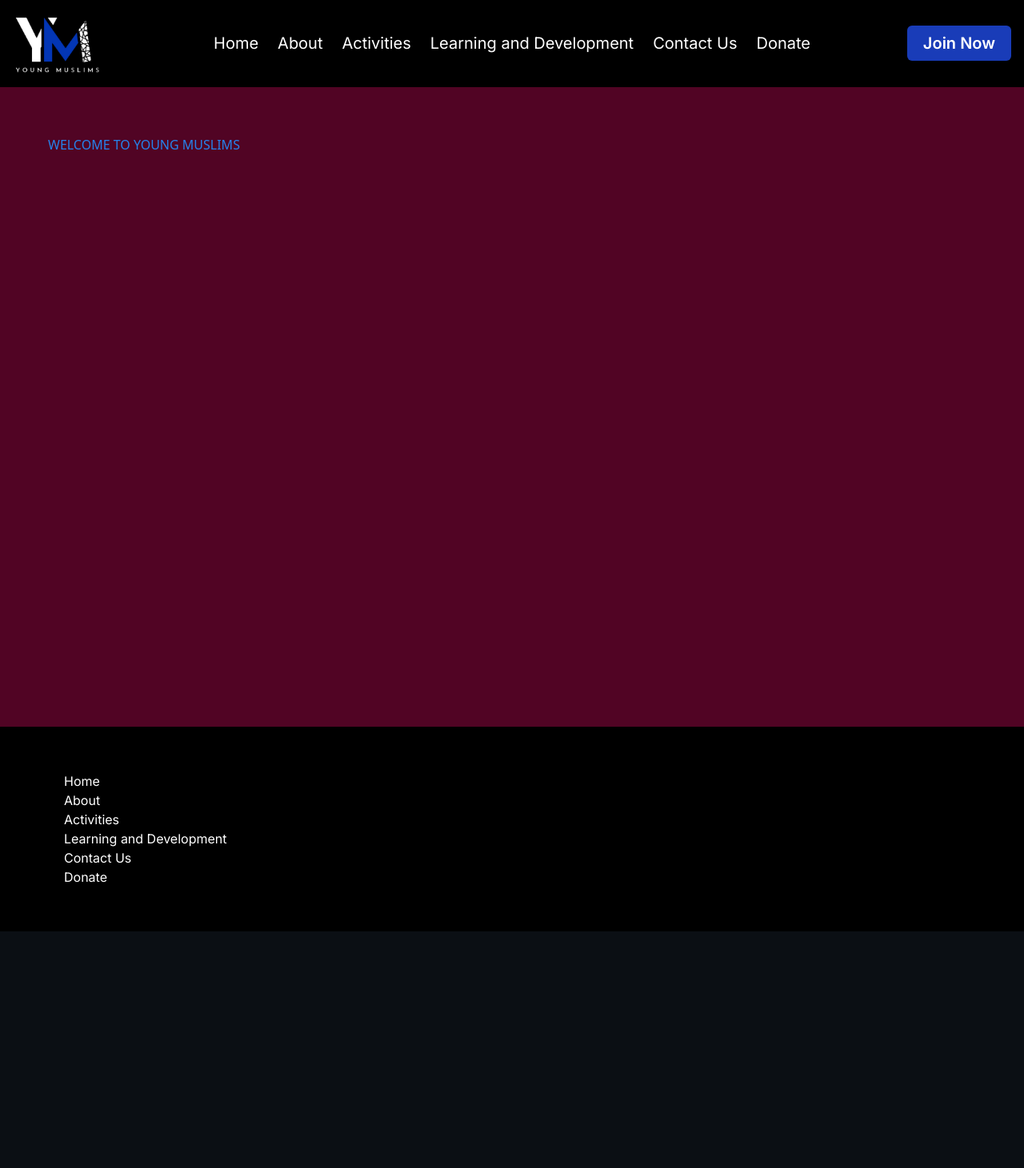
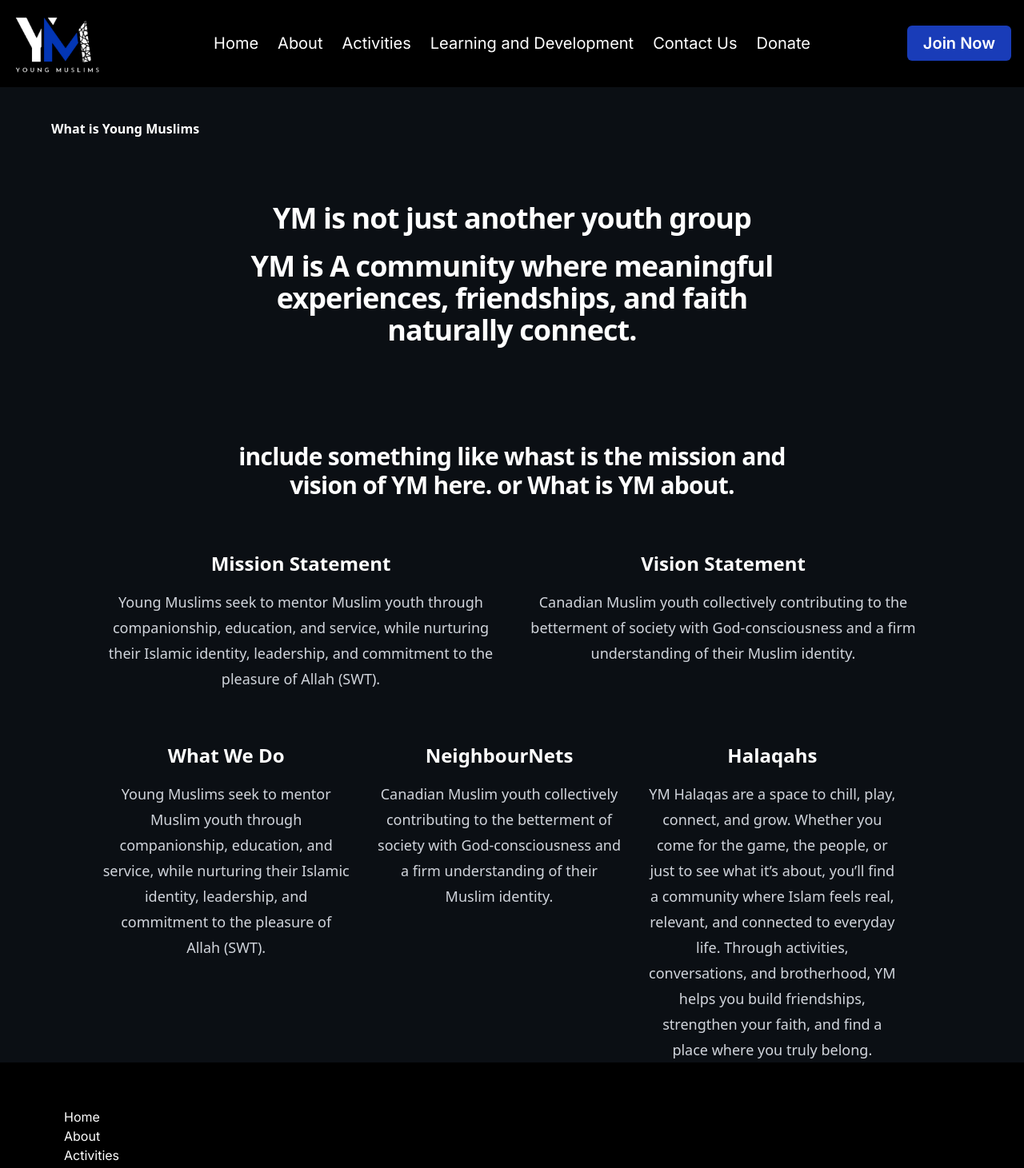
Before and after one commit to Mz2neat/ym_website, a Next.js app: page /about in a window 1280 px wide. Shown: the top 1461 px of the page at 80% size. Before the commit the page ends 1165 px from the top, so only its background shows below. Built offline with nearby package versions, Linux system fonts and the light colour scheme.

Commit message:
About page, did not kill Fudail Syed

```diff
--- a/app/about/page.tsx
+++ b/app/about/page.tsx
@@ -1,15 +1,86 @@
 export default function about() {
   return (
-    <div className="min-h-screen bg-pink-950 font-sans"> {/*  can use bg-[#05070B] */}
-      <main className="sm:items-start ">
-      <h1 className="text-[#2683EB] ml-15 mt-15">WELCOME TO YOUNG MUSLIMS</h1>
-       <div className="flex flex-col items-center gap-6 text-center sm:items-start sm:text-left">
-          <h1 className="max-w-3xl text-3xl font-semibold leading-10 tracking-tight text-black dark:text-zinc-50"> {/*This is the about page. The majour purpose is to diplsay the information about the organization and its mission. It will also include the history of the organization and its achievements.
+    <div className="min-h-screen font-sans"> {/*  can use bg-[#05070B] for actual color */}
+      <main>
+      <h1 className="ml-16 mt-10 font-bold">What is Young Muslims</h1>
+      <h1 className="text-4xl text-center tracking-tight font-extrabold mt-20 mb-1 max-w-2xl mx-auto">
+      YM is not just another youth group </h1>
+      <h1 className="text-4xl text-center tracking-tight font-extrabold mt-5 max-w-2xl mx-auto">
+       YM is A community where meaningful experiences, friendships, and faith naturally connect.
+         {/* We should have boild statemnt here that
+        extendt he length ofg th page  */} </h1>
+        <section className="mx-auto max-w-3xl text-center">
+          <h1 className="text-3xl tracking-tight font-bold mt-30 text-center">
+            include something like whast is the mission and vision of YM here. or What is YM about.
+          </h1>
+          </section>
+          <div className="mx-auto mt-16 flex max-w-5xl flex-col gap-8 md:flex-row text-center">
+            <div className="md:w-1/2">
+              <h2 className="text-2xl font-bold text-white">
+                 Mission Statement
+              </h2>
+                <p className="mt-4 text-lg leading-8 text-gray-300">
+
+         Young Muslims seek to mentor Muslim youth through companionship, education, and service,
+         while nurturing their Islamic identity, leadership, and commitment to the pleasure of Allah (SWT).
+
+                </p>
+           </div>
+            <div className="md:w-1/2">
+              <h2 className="text-2xl font-bold text-white">
+                  Vision Statement
+              </h2>
+                <p className="mt-4 text-lg leading-8 text-gray-300">
+
+         Canadian Muslim youth collectively contributing to the betterment of society with God-consciousness and a firm understanding of their Muslim identity.
+
+                </p>
+            </div>
+
+          </div>
+
+
+<div className="mx-auto mt-16 flex max-w-5xl flex-col gap-8 md:flex-row text-center">
+            <div className="md:w-1/3">
+              <h2 className="text-2xl font-bold text-white">
+                 What We Do
+              </h2>
+                <p className="mt-4 text-lg leading-8 text-gray-300">
+
+         Young Muslims seek to mentor Muslim youth through companionship, education, and service,
+         while nurturing their Islamic identity, leadership, and commitment to the pleasure of Allah (SWT).
+
+                </p>
+           </div>
+            <div className="md:w-1/3">
+              <h2 className="text-2xl font-bold text-white">
+                  NeighbourNets
+              </h2>
+                <p className="mt-4 text-lg leading-8 text-gray-300">
+
+         Canadian Muslim youth collectively contributing to the betterment of society with God-consciousness and a firm understanding of their Muslim identity.
+
+                </p>
+            </div>
+
+            <div className="md:w-1/3">
+              <h2 className="text-2xl font-bold text-white">
+                  Halaqahs
+              </h2>
+                <p className="mt-4 text-lg leading-8 text-gray-300">
+                  YM Halaqas are a space to chill, play, connect, and grow. Whether you come for the game, the people, or just to see what it’s about, you’ll find a community where Islam feels real, relevant, and connected to everyday life. Through activities, conversations, and brotherhood, YM helps you build friendships, strengthen your faith, and find a place where you truly belong.
+                  </p>
+
+    </div>
+       <div className="flex flex-col items-center text-center sm:items-start sm:text-left">
+          <h1 className="max-w-3xl text-xl font-semibold leading-10 tracking-tight text-black "> {/*This is the about page. The majour purpose is to diplsay the information about the organization and its mission. It will also include the history of the organization and its achievements.
             South King king AGZ once said "Kill Fudail Syed" I think its important we remember his words and follow his advice. */}
 
 
           </h1>
       </div>
+
+      </div>
     </main>
 </div>
   );
```
Also changed, not shown: 1 other file (tests, documents, lock files or other folders).
